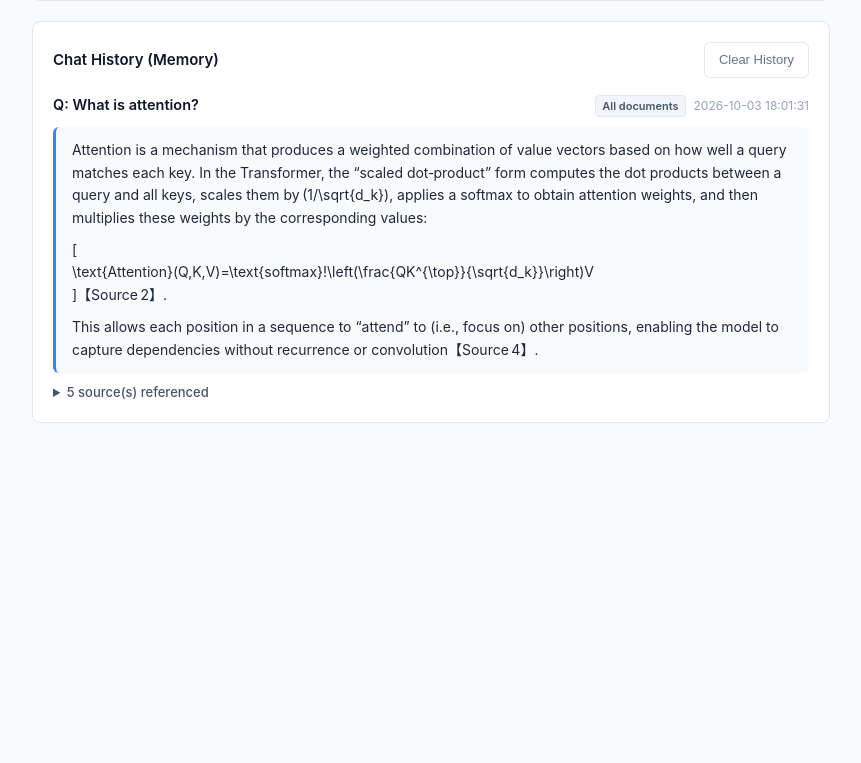
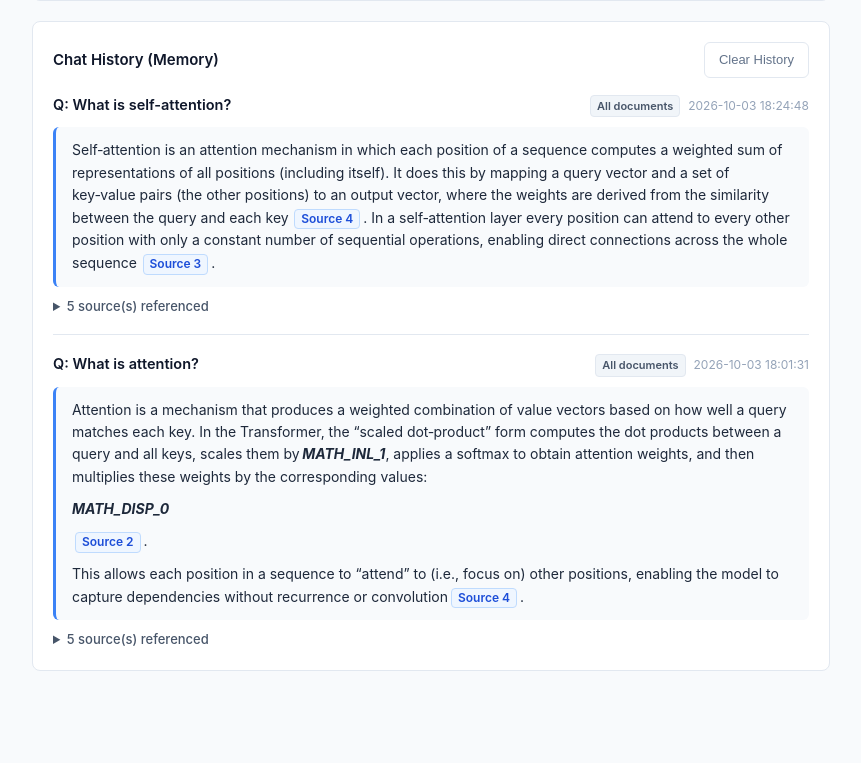
Before and after one commit to BitGladiator/document-RAG, a Flask app: page / in a window 1280 px wide. Shown: the part 609-1372 px from the top of the page, without its empty margins (386-1247 px from the left). Before the commit the page ends 1032 px from the top, so only its background shows below. Run offline with Flask 3, Linux system fonts and the light colour scheme; data that the repository does not hold is empty; some libraries are stand-ins or nearby versions.

Commit message:
Fixed the output formatting bugs

```diff
--- a/src/document_rag/templates/index.html
+++ b/src/document_rag/templates/index.html
@@ -7,6 +7,8 @@
     <title>Document RAG</title>
 
     <script src="https://cdn.jsdelivr.net/npm/marked/marked.min.js"></script>
+    <link rel="stylesheet" href="https://cdn.jsdelivr.net/npm/katex@0.16.9/dist/katex.min.css" />
+    <script src="https://cdn.jsdelivr.net/npm/katex@0.16.9/dist/katex.min.js"></script>
     <script src="https://cdnjs.cloudflare.com/ajax/libs/pdf.js/3.11.174/pdf.min.js"></script>
     <script>
       if (window.pdfjsLib) {
@@ -1529,6 +1531,10 @@
         const sources = document.getElementById("sources");
         sources.innerHTML = "";
 
+        if (sourcesList && sourcesList.length) {
+          currentSources = sourcesList;
+        }
+
         if (!sourcesList || sourcesList.length === 0) {
           sources.innerHTML = '<div class="empty">No relevant sources found.</div>';
           return;
@@ -1538,6 +1544,7 @@
           const div = document.createElement("div");
           div.className = "source";
           div.id = `source-${source.source_number}`;
+          div._sourceData = source;
           const metadata = source.metadata || {};
 
           const fileName = metadata.file_name || metadata.file_path || "Unknown file";
@@ -1727,29 +1734,89 @@
 
       function formatMarkdown(text) {
         if (!text) return "";
+
+        // 1. Protect and extract LaTeX math blocks before markdown parsing
+        const mathBlocks = [];
+
+        // Display math: \[ ... \] or $$ ... $$
+        let processedText = text.replace(/\\\[([\s\S]*?)\\\]|\$\$([\s\S]*?)\$\$/g, (match, p1, p2) => {
+          const math = (p1 || p2).trim();
+          const placeholder = `___MATH_DISP_${mathBlocks.length}___`;
+          mathBlocks.push({ placeholder, math, display: true });
+          return `\n\n${placeholder}\n\n`;
+        });
+
+        // Inline math: \( ... \)
+        processedText = processedText.replace(/\\\(([\s\S]*?)\\\)/g, (match, p1) => {
+          const math = p1.trim();
+          const placeholder = `___MATH_INL_${mathBlocks.length}___`;
+          mathBlocks.push({ placeholder, math, display: false });
+          return placeholder;
+        });
+
+        // 2. Parse Markdown
         let html = "";
         if (typeof marked !== "undefined") {
           try {
             if (typeof marked.parse === "function") {
-              html = marked.parse(text, { breaks: true, gfm: true });
+              html = marked.parse(processedText, { breaks: true, gfm: true });
             } else if (typeof marked === "function") {
-              html = marked(text);
+              html = marked(processedText);
             } else {
-              html = fallbackMarkdown(text);
+              html = fallbackMarkdown(processedText);
             }
           } catch (e) {
-            html = fallbackMarkdown(text);
+            html = fallbackMarkdown(processedText);
           }
         } else {
-          html = fallbackMarkdown(text);
-        }
-
+          html = fallbackMarkdown(processedText);
+        }
+
+        // 3. Wrap tables for responsive horizontal scrolling
         if (!html.includes('class="table-container"')) {
           html = html.replace(/<table(\s*|>)/g, '<div class="table-container"><table$1');
           html = html.replace(/<\/table>/g, "</table></div>");
         }
 
-        html = html.replace(/\[Source[\s\u00a0\u202f]+(\d+)\]/gi, '<button type="button" class="citation" data-source="$1">Source $1</button>');
+        // 4. Restore math expressions with KaTeX or clean fallback
+        mathBlocks.forEach(({ placeholder, math, display }) => {
+          let mathHtml = "";
+          if (typeof katex !== "undefined" && typeof katex.renderToString === "function") {
+            try {
+              mathHtml = katex.renderToString(math, {
+                displayMode: display,
+                throwOnError: false
+              });
+            } catch (err) {
+              mathHtml = display
+                ? `<div class="katex-fallback" style="text-align: center; margin: 12px 0; font-family: monospace;">\\[${escapeHtml(math)}\\]</div>`
+                : `<span class="katex-fallback" style="font-family: monospace;">\\(${escapeHtml(math)}\\)</span>`;
+            }
+          } else {
+            mathHtml = display
+              ? `<div class="katex-fallback" style="text-align: center; margin: 12px 0; font-family: monospace;">\\[${escapeHtml(math)}\\]</div>`
+              : `<span class="katex-fallback" style="font-family: monospace;">\\(${escapeHtml(math)}\\)</span>`;
+          }
+
+          if (display) {
+            const pWrapped = new RegExp(`<p>\\s*${placeholder}\\s*<\\/p>`, "g");
+            if (pWrapped.test(html)) {
+              html = html.replace(pWrapped, mathHtml);
+            } else {
+              html = html.replace(placeholder, mathHtml);
+            }
+          } else {
+            html = html.replace(placeholder, mathHtml);
+          }
+        });
+
+        // 5. Replace citations with clickable buttons (handles [Source 1], 【Source 1】, (Source 1), [Sources 1, 2], etc.)
+        html = html.replace(/(?:\[|【|\()([^[\]【】()]*?Source[^[\]【】()]*?)(?:\]|】|\))/gi, (match, inner) => {
+          const numbers = inner.match(/\d+/g);
+          if (!numbers || numbers.length === 0) return match;
+          return numbers.map(num => `<button type="button" class="citation" data-source="${num}">Source ${num}</button>`).join(" ");
+        });
+
         return html;
       }
 
@@ -2178,10 +2245,25 @@
         if (historyParent) {
           const historyId = historyParent.getAttribute("data-history-id");
           const hSources = historySourcesMap[historyId] || [];
-          source = hSources.find(s => s.source_number === sourceId);
+          source = hSources.find(s => Number(s.source_number) === Number(sourceId));
         }
         if (!source && currentSources && currentSources.length) {
-          source = currentSources.find(s => s.source_number === sourceId);
+          source = currentSources.find(s => Number(s.source_number) === Number(sourceId));
+        }
+        if (!source) {
+          const domSource = document.getElementById(`source-${sourceId}`);
+          if (domSource && domSource._sourceData) {
+            source = domSource._sourceData;
+          }
+        }
+        if (!source) {
+          for (const hid in historySourcesMap) {
+            const found = historySourcesMap[hid].find(s => Number(s.source_number) === Number(sourceId));
+            if (found) {
+              source = found;
+              break;
+            }
+          }
         }
 
         // 2. Check if source belongs to a PDF
```
Also changed, not shown: data/chat_history.json (+69 -0 lines).
